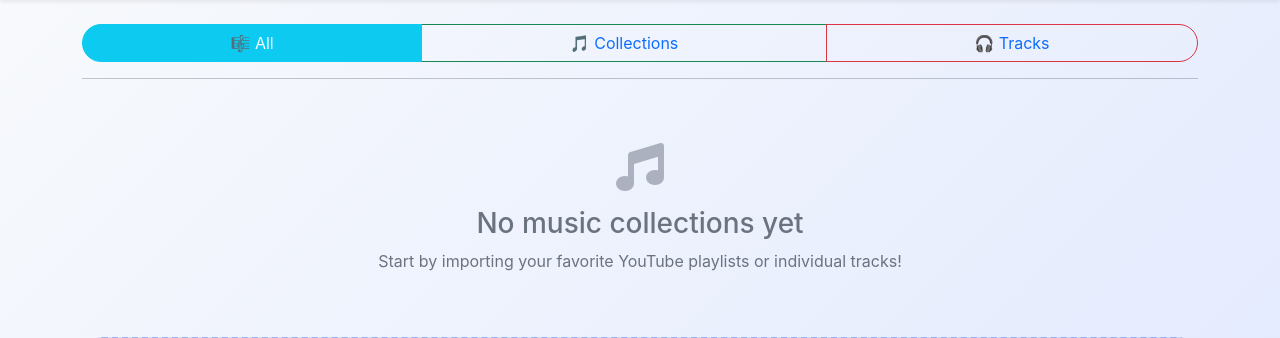
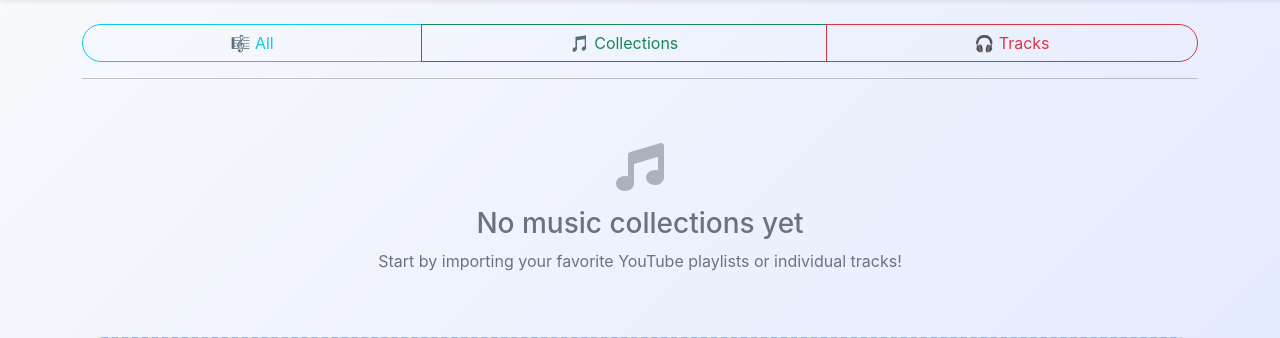
Before and after one commit to marobo/relaxify, a Django app: page /?filter=all in a window 1280 px wide. Shown: the part 62-400 px from the top of the page. Run offline with Django 5.2, Linux system fonts and the light colour scheme; data that the repository does not hold is empty.

Commit message:
adjust more style for filter buttons for collection and tracks

```diff
--- a/playlists/templates/playlists/home.html
+++ b/playlists/templates/playlists/home.html
@@ -7,21 +7,15 @@
 <div class="container py-4">
     <!-- Filter Section -->
     <div class="btn-group mb-3 justify-content-center align-items-center" role="group" aria-label="Filter">
-        <button type="button" class="btn btn btn-outline-info {% if current_filter == 'all' %}active{% endif %}">
-            <a href="{% url 'playlists:home' %}?filter=all" class="filter-link" data-filter="all">
+        <a href="{% url 'playlists:home' %}?filter=all" class="btn btn btn-outline-info {% if current_filter == 'all' %}active{% endif %}filter-link" data-filter="all">
             🎼 All
         </a>
-        </button>
-        <button type="button" class="btn btn btn-outline-success {% if current_filter == 'collections' %}active{% endif %}">
-            <a href="{% url 'playlists:home' %}?filter=collections" class="filter-link" data-filter="collections">
+        <a href="{% url 'playlists:home' %}?filter=collections" class="btn btn btn-outline-success {% if current_filter == 'collections' %}active{% endif %}filter-link" data-filter="collections">
             🎵 Collections
         </a>
-        </button>
-        <button type="button" class="btn btn btn-outline-danger {% if current_filter == 'tracks' %}active{% endif %}">
-            <a href="{% url 'playlists:home' %}?filter=tracks" class="filter-link" data-filter="tracks">
+        <a href="{% url 'playlists:home' %}?filter=tracks" class="btn btn btn-outline-danger {% if current_filter == 'tracks' %}active{% endif %}filter-link" data-filter="tracks">
             🎧 Tracks
         </a>
-        </button>
     </div>
 
     <!-- Collections Section -->
--- a/static/css/style.css
+++ b/static/css/style.css
@@ -931,11 +931,11 @@ a:hover {
     margin-bottom: 1rem;
 }
 
-.btn-group button {
+.btn-group a {
     border-radius: 20px;
 }
 
-.btn-group button a:hover, .btn-group .active a {
+.btn-group a:hover, .btn-group .active a {
     box-shadow: none;
     color: var(--bg-light);
 }
```
Lines whose indentation alone changed are shown as unchanged.
